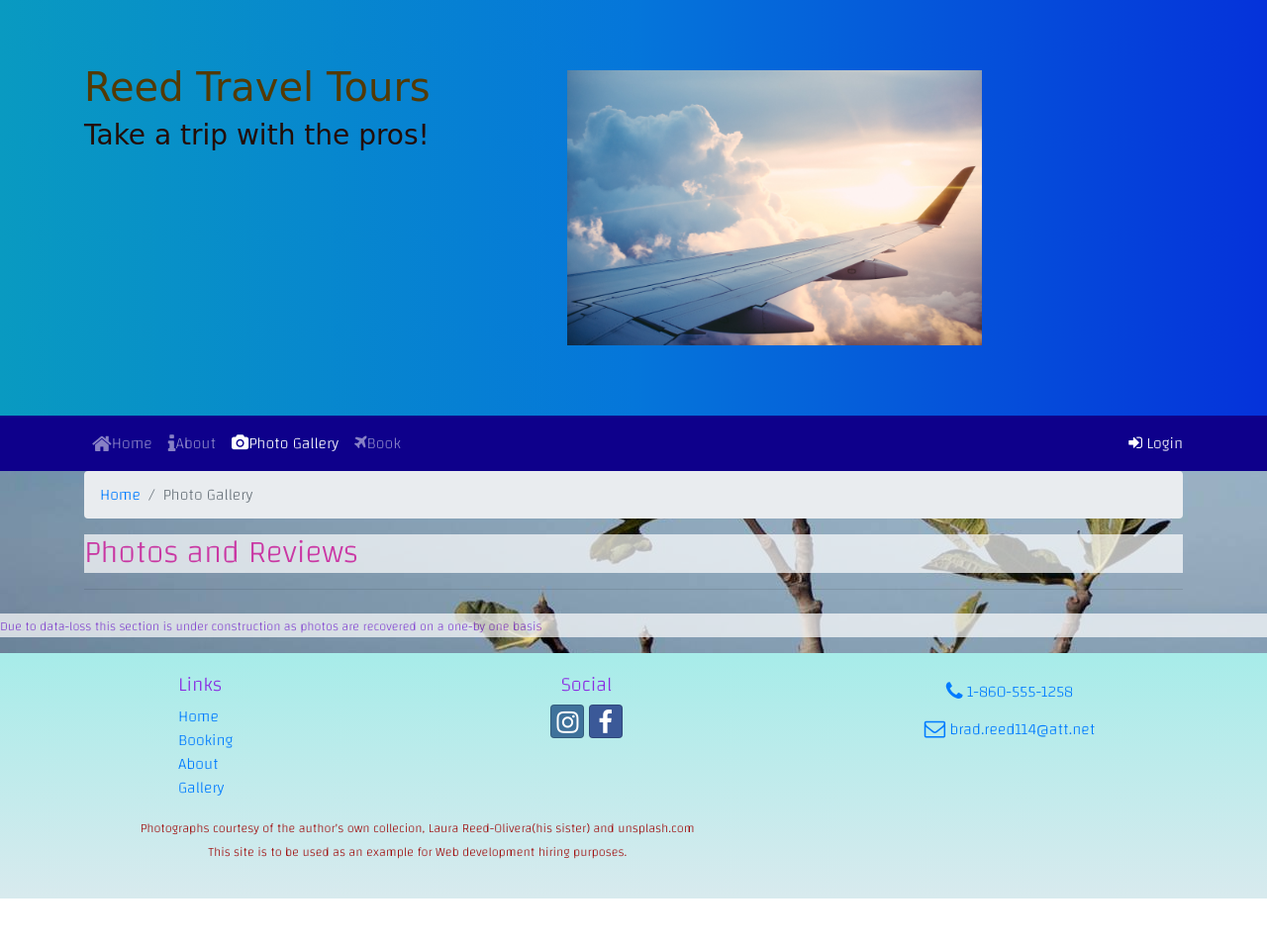
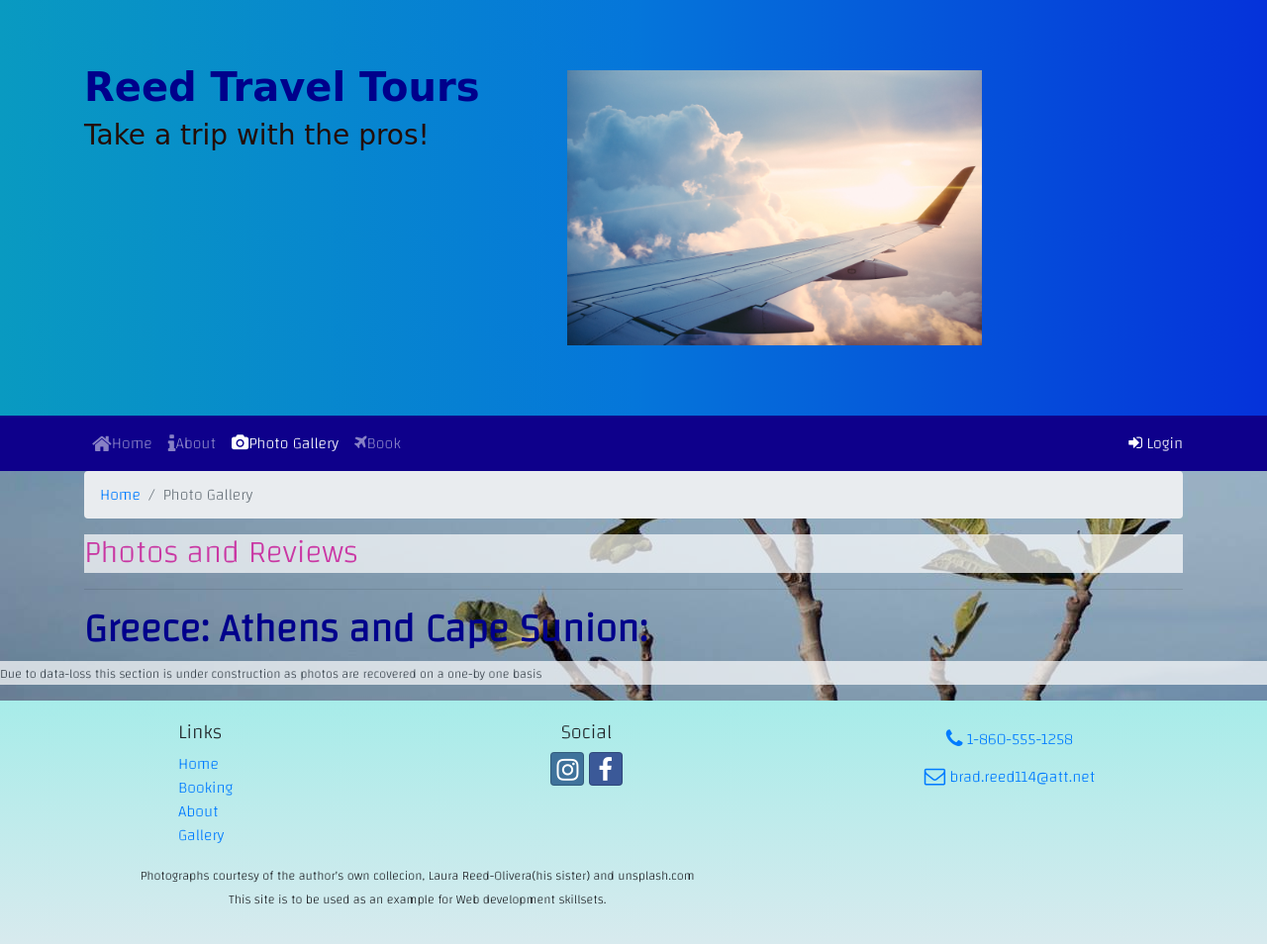
Before and after one commit to bushido1586/Portfolio_Project, a website: page gallery.html in a window 1280 px wide. Shown: the whole page at 99% size. Before the commit the page ends 908 px from the top, so only its background shows below. Drawn offline with nearby package versions, Linux system fonts and the light colour scheme; a web font is replaced by a local one.

Commit message:
starting to add photo carousels

```diff
--- a/css/style.css
+++ b/css/style.css
@@ -42,7 +42,6 @@
 
     .photoBody {
         background-image: url("/img/islandphoto.jpg");
-        color: blueviolet;
     }
 
     .bookPhoto {
@@ -53,3 +52,8 @@
         background-color: white;
         opacity: .7;
     }
+
+    h1 {
+        font-weight: bold;
+        color: darkblue;
+    }
--- a/gallery.html
+++ b/gallery.html
@@ -92,47 +92,52 @@
             </div>
         </div>
         <div class="row align-self-center">
-            <div class="col">
-                <h1></h1>
+            <div class="col-12">
+                <h1>Greece: Athens and Cape Sunion:</h1>
+            </div>
+            <div class="col-md-8 mx-auto">
+                <div id="GreeceCarousel" class="carousel slide" data-ride="carousel">
+
+                </div>
             </div>
         </div>
     </div>
 
-    <p class="phototext"><small>Due to data-loss this section is under construction as photos are recovered on a one-by one basis</small></p>
-    <footer class="site-footer">
-        <div class="container">
-            <div class="row">
-                <div class="col-4 col-sm-2 offset-1">
+    <p class=" phototext "><small>Due to data-loss this section is under construction as photos are recovered on a one-by one basis</small></p>
+    <footer class="site-footer ">
+        <div class="container ">
+            <div class="row ">
+                <div class="col-4 col-sm-2 offset-1 ">
                     <h5>Links</h5>
-                    <ul class="list-unstyled">
-                        <li><a href="#">Home</a></li>
-                        <li><a href="booking.html">Booking</a></li>
-                        <li><a href="aboutus.html">About</a></li>
-                        <li><a href="gallery.html">Gallery</a></li>
+                    <ul class="list-unstyled ">
+                        <li><a href="# ">Home</a></li>
+                        <li><a href="booking.html ">Booking</a></li>
+                        <li><a href="aboutus.html ">About</a></li>
+                        <li><a href="gallery.html ">Gallery</a></li>
                     </ul>
                 </div>
-                <div class="col-6 col-sm-5 text-center">
+                <div class="col-6 col-sm-5 text-center ">
                     <h5>Social</h5>
-                    <a class="btn btn-social-icon btn-instagram" href="http://instagram.com/"><i class="fa fa-instagram"></i></a>
-                    <a class="btn btn-social-icon btn-facebook" href="http://facebook.com/"><i class="fa fa-facebook"></i></a>
+                    <a class="btn btn-social-icon btn-instagram " href="http://instagram.com/ "><i class="fa fa-instagram "></i></a>
+                    <a class="btn btn-social-icon btn-facebook " href="http://facebook.com/ "><i class="fa fa-facebook "></i></a>
                 </div>
-                <div class="col-sm-4 text-center">
-                    <a role="button" class="btn btn-link" href="tel:+18605551258"><i class="fa fa-phone fa-lg text-primary"></i> 1-860-555-1258</a><br />
-                    <a role="button" class="btn btn-link" href="mailto:brad.reed114@att.net"><i class=" fa fa-envelope-o fa-lg text-primary"></i> brad.reed114@att.net</a>
+                <div class="col-sm-4 text-center ">
+                    <a role="button " class="btn btn-link " href="tel:+18605551258 "><i class="fa fa-phone fa-lg text-primary "></i> 1-860-555-1258</a><br />
+                    <a role="button " class="btn btn-link " href="mailto:brad.reed114@att.net "><i class=" fa fa-envelope-o fa-lg text-primary "></i> brad.reed114@att.net</a>
                 </div>
             </div>
         </div>
-        <div class="row">
-            <div class="col-6 offset-sm-1 text-center" id="photoRights">
-                <p><small>Photographs courtesy of the author's own collecion, Laura Reed-Olivera(his sister) and unsplash.com<br>This site is to be used as an example for Web development hiring purposes.</small></p>
+        <div class="row ">
+            <div class="col-6 offset-sm-1 text-center " id="photoRights ">
+                <p><small>Photographs courtesy of the author's own collecion, Laura Reed-Olivera(his sister) and unsplash.com<br>This site is to be used as an example for Web development skillsets.</small></p>
             </div>
         </div>
     </footer>
 
-    <script src="node_modules/jquery/dist/jquery.slim.min.js"></script>
-    <script src="node_modules/popper.js/dist/umd/popper.min.js"></script>
-    <script src="node_modules/bootstrap/dist/js/bootstrap.min.js"></script>
-    <script src="/js/scripts.js"></script>
+    <script src="node_modules/jquery/dist/jquery.slim.min.js "></script>
+    <script src="node_modules/popper.js/dist/umd/popper.min.js "></script>
+    <script src="node_modules/bootstrap/dist/js/bootstrap.min.js "></script>
+    <script src="/js/scripts.js "></script>
 
 </body>
 
```
Also changed, not shown: aboutus.html (+1 -1 lines), booking.html (+1 -1 lines), index.html (+1 -1 lines), img/Akropolis1.jpg (added), img/Athens.jpg (added), img/AthensChurch.jpg (added), img/Rhodes.jpg (added), img/capeSunion1.jpg (added), img/templeOfAthena.jpg (added).
